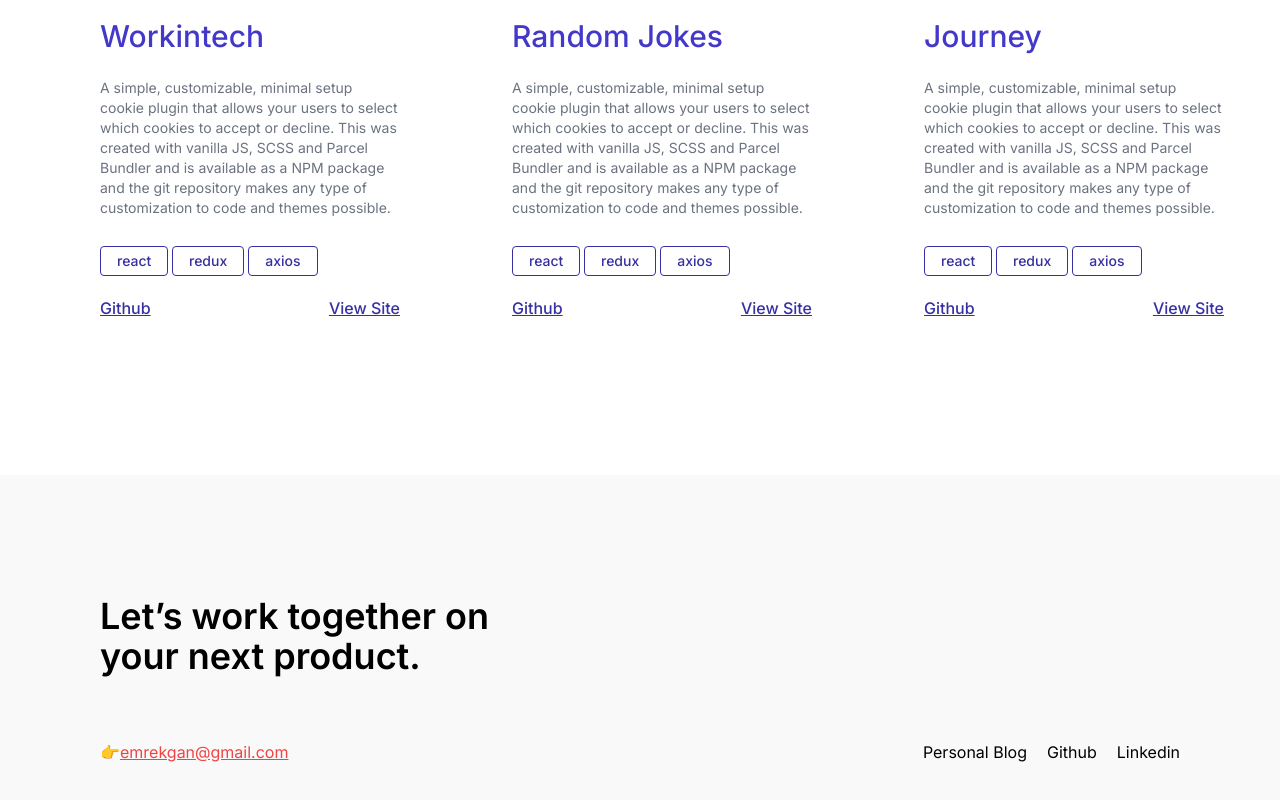
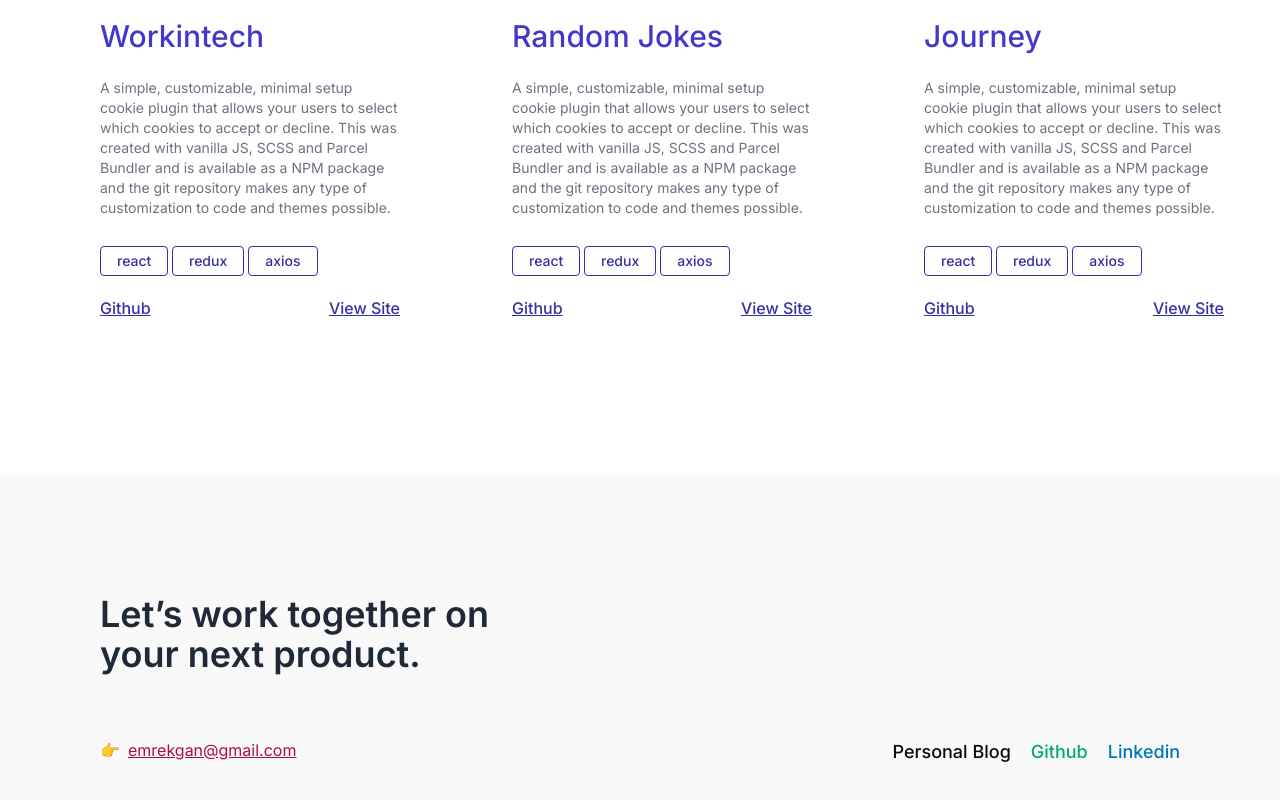
Before and after one commit to kaganemre/nextgen-emrekagan-portfolio, a React (Vite) app: page / in a window 1280 px wide. Shown: the part 1804-2604 px from the top of the page. Built offline with nearby package versions, Linux system fonts and the light colour scheme.

Commit message:
Complete Footer component design

```diff
--- a/src/components/Footer.jsx
+++ b/src/components/Footer.jsx
@@ -2,7 +2,7 @@ const Footer = () => {
   return (
     <footer className="flex flex-col bg-[#F9F9F9] justify-center full-width h-[409px] mt-52">
       <section className="">
-        <p className="w-[540] h-[106] text-4xl font-semibold">
+        <p className="w-[540] h-[106] text-4xl text-ninth-color font-semibold">
           Let’s work together on <br /> your next product.
         </p>
         <div className="flex justify-between links mt-16">
@@ -10,15 +10,30 @@ const Footer = () => {
             👉
             <a
               href="mailto:emrekgan@gmail.com"
-              className="text-red-500 underline"
+              className="text-twelfth-color underline ml-2"
             >
               emrekgan@gmail.com
             </a>
           </span>
           <div className="flex gap-5 web-sites">
-            <a href="https://yourpersonalblog.com">Personal Blog</a>
-            <a href="https://github.com/yourusername">Github</a>
-            <a href="https://linkedin.com/in/yourusername">Linkedin</a>
+            <a
+              href="https://yourpersonalblog.com"
+              className="text-[#0A0A14] text-lg font-medium"
+            >
+              Personal Blog
+            </a>
+            <a
+              href="https://github.com/yourusername"
+              className="text-[#00AB6B] text-lg font-medium"
+            >
+              Github
+            </a>
+            <a
+              href="https://linkedin.com/in/yourusername"
+              className="text-[#0077B5] text-lg font-medium"
+            >
+              Linkedin
+            </a>
           </div>
         </div>
       </section>
--- a/tailwind.config.js
+++ b/tailwind.config.js
@@ -14,7 +14,8 @@ export default {
         'eighth-color': '#4338CA',
         'ninth-color': '#1F2937',
         'tenth-color': '#000000',
-        'eleventh-color': '#BAB2E7'
+        'eleventh-color': '#BAB2E7',
+        'twelfth-color': '#AF0C48'
       }
     },
   },
```
